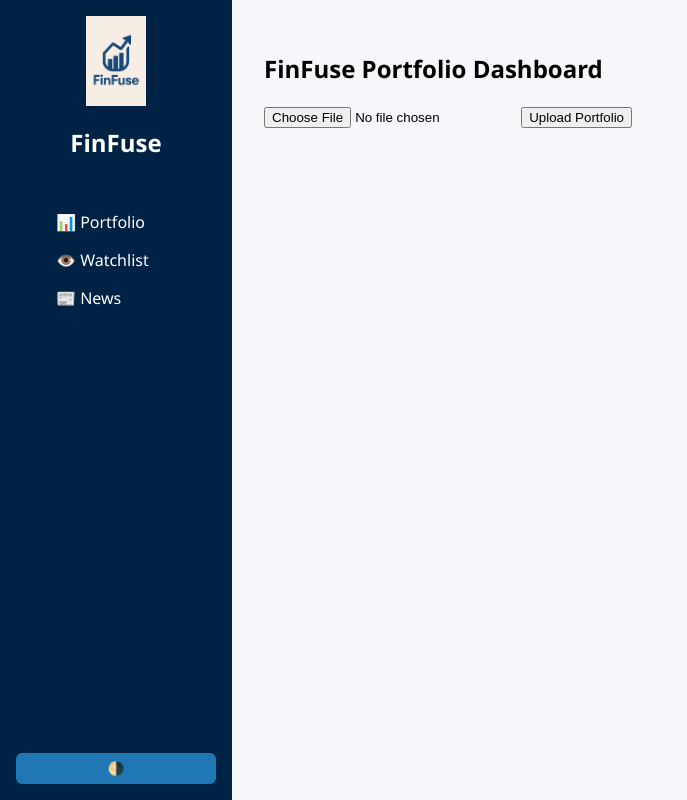
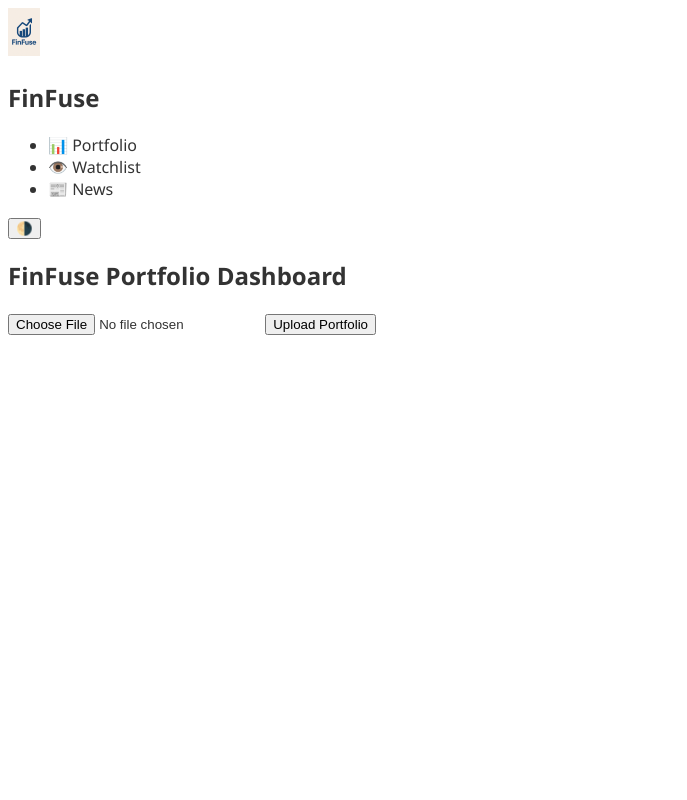
Before and after one commit to Darshil2127/Portfolio, a Flask app: page / in a window 1280 px wide. Shown: the whole page, without its empty margins (0-687 px from the left). Run offline with Flask 3, Linux system fonts and the light colour scheme.

Commit message:
Update style.css

```diff
--- a/static/style.css
+++ b/static/style.css
@@ -1,104 +1,44 @@
+.logo-img {
+  max-height: 48px;
+  max-width: 48px;
+  margin-right: 0.5rem;
+}
+
+/* Font improvements */
 body {
   font-family: 'Segoe UI', sans-serif;
-  margin: 0;
-  background-color: #f5f7fa;
+  font-size: 16px;
+  color: #333;
 }
 
 .dark-mode {
-  background: #1e1e1e;
-  color: white;
+  background-color: #111;
+  color: #e2e2e2;
 }
 
-.layout {
-  display: flex;
-  min-height: 100vh;
+.dark-mode .news-item {
+  background-color: #222;
+  border: 1px solid #444;
 }
 
-.sidebar {
-  background: #002244;
-  color: white;
-  padding: 1rem;
-  width: 200px;
-  display: flex;
-  flex-direction: column;
-  justify-content: space-between;
+.dark-mode h1, .dark-mode h2, .dark-mode h3, .dark-mode p {
+  color: #f0f0f0;
 }
 
-.logo-section {
-  text-align: center;
+/* Toggle button in corner */
+.toggle-theme-button {
+  position: absolute;
+  top: 12px;
+  right: 16px;
+  padding: 0.5rem 1rem;
+  border: none;
+  background-color: #1f77b4;
+  color: white;
+  border-radius: 8px;
+  cursor: pointer;
+  z-index: 999;
 }
 
-.logo-img {
-  width: 60px;
-  height: auto;
-  display: block;
-  margin: 0 auto 0.5rem;
+.toggle-theme-button:hover {
+  background-color: #155a8a;
 }
-
-.logo-img:hover {
-  transform: scale(1.05);
-  transition: transform 0.3s ease;
-}
-
-
-.nav-links li {
-  list-style: none;
-  margin: 1rem 0;
-  cursor: pointer;
-}
-
-.nav-links li:hover {
-  text-decoration: underline;
-}
-
-.toggle-btn {
-  margin-top: auto;
-  background: #1f77b4;
-  color: white;
-  border: none;
-  padding: 0.5rem;
-  cursor: pointer;
-  border-radius: 6px;
-}
-
-.main-content {
-  flex-grow: 1;
-  padding: 2rem;
-}
-
-table {
-  width: 100%;
-  border-collapse: collapse;
-  margin-top: 1rem;
-}
-
-th, td {
-  padding: 0.75rem;
-  border-bottom: 1px solid #ddd;
-  text-align: center;
-}
-
-th {
-  background: #002244;
-  color: white;
-}
-
-.summary {
-  margin: 1rem 0;
-}
-
-.news-card {
-  background: #f9f9f9;
-  padding: 1rem;
-  margin-bottom: 1rem;
-  border-radius: 8px;
-  box-shadow: 0 0 6px rgba(0,0,0,0.1);
-}
-
-.watchlist-item {
-  padding: 1rem;
-  border: 1px solid #ccc;
-  margin: 1rem 0;
-  background: white;
-  border-radius: 8px;
-}
```
